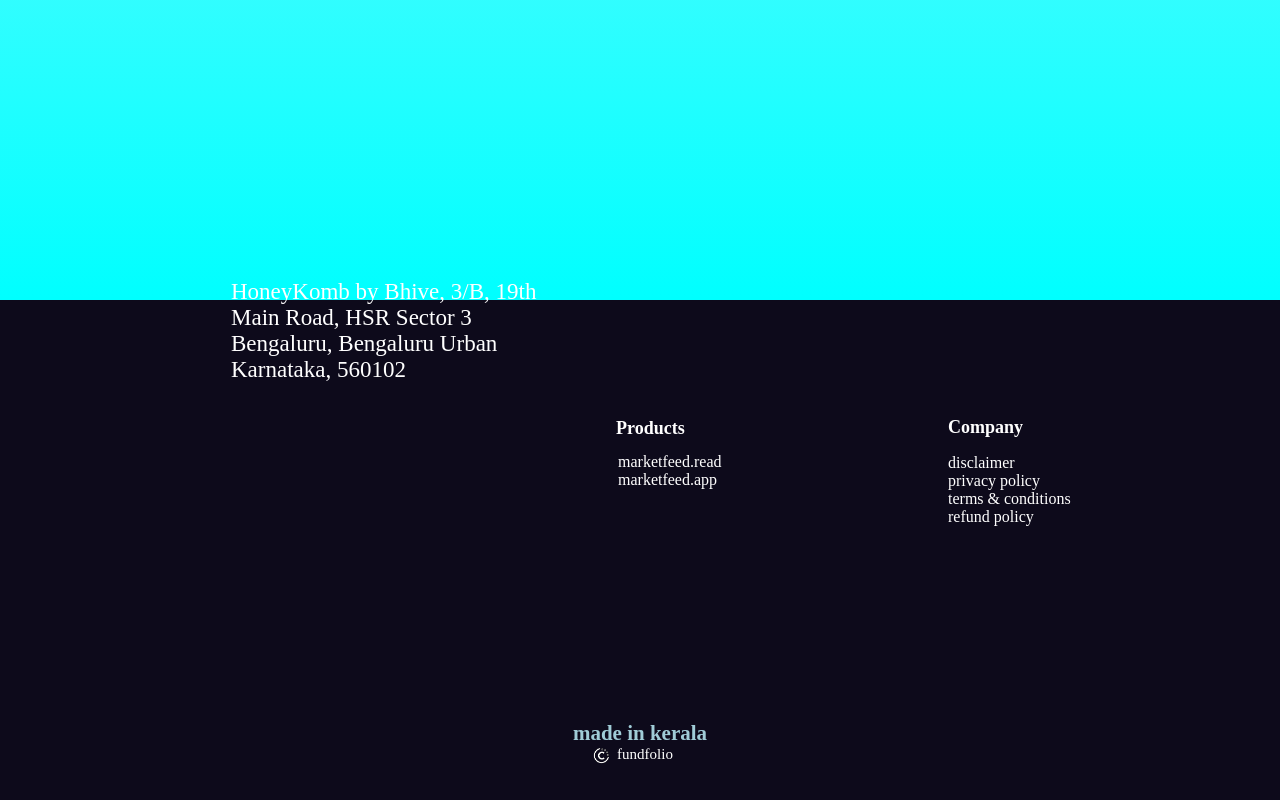
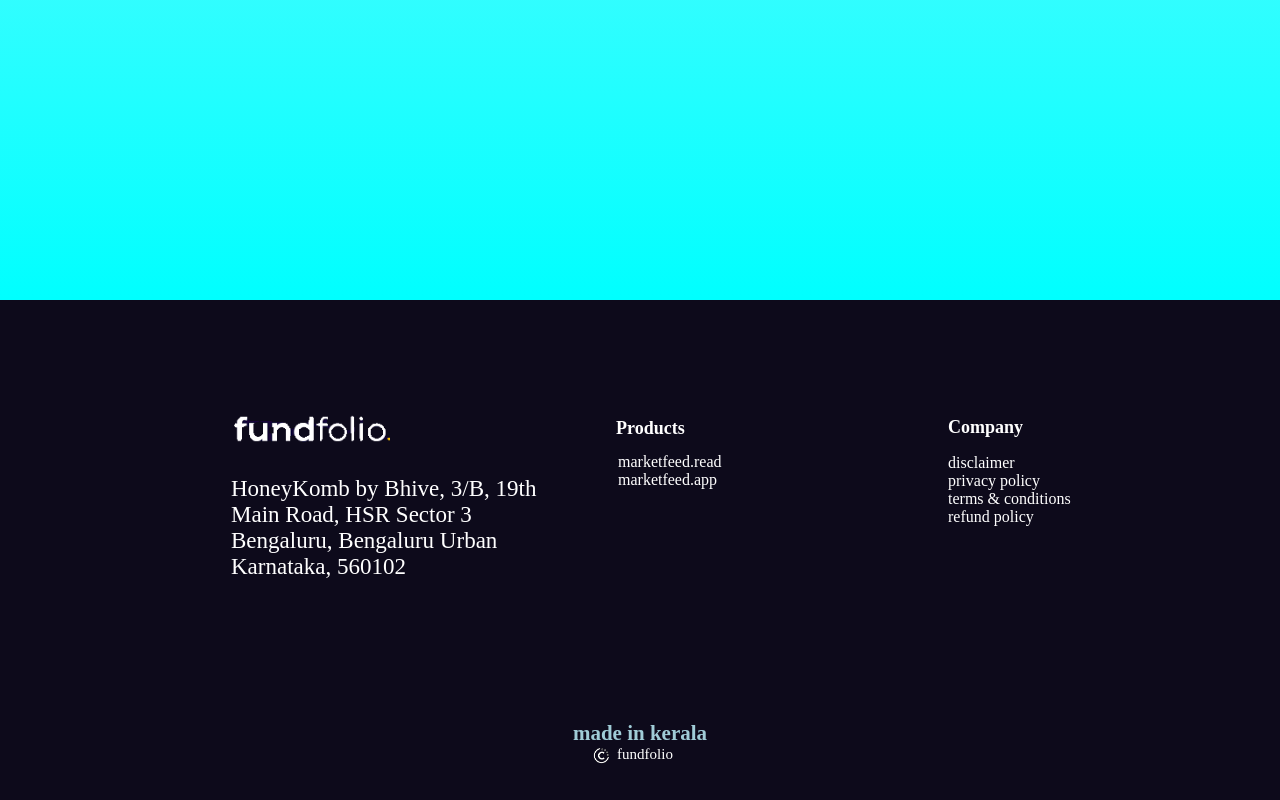
Before and after one commit to SHARON-MK/MARKETFEED_SITE_CLONE, a plain HTML site: page index.html in a window 1280 px wide. Shown: the part 1954-2754 px from the top of the page. Drawn offline with Linux system fonts and the light colour scheme; the site is published under a folder, as on GitHub Pages, so addresses that start at the root find nothing.

Commit message:
Update index.html

```diff
--- a/index.html
+++ b/index.html
@@ -91,7 +91,7 @@
     </div>
     <div class="footer">
         <div class="footer1">
-            <a href="https://fundfolio.com/"><img  class="fundfolio" src="/shariq/download.png" alt=""></a>
+            <a href="https://fundfolio.com/"><img  class="fundfolio" src="./shariq/download.png" alt=""></a>
             <p class="address">HoneyKomb by Bhive, 3/B, 19th <br> Main Road, HSR Sector 3 <br>
                 Bengaluru, Bengaluru Urban <br>
                 Karnataka, 560102</p>
```
